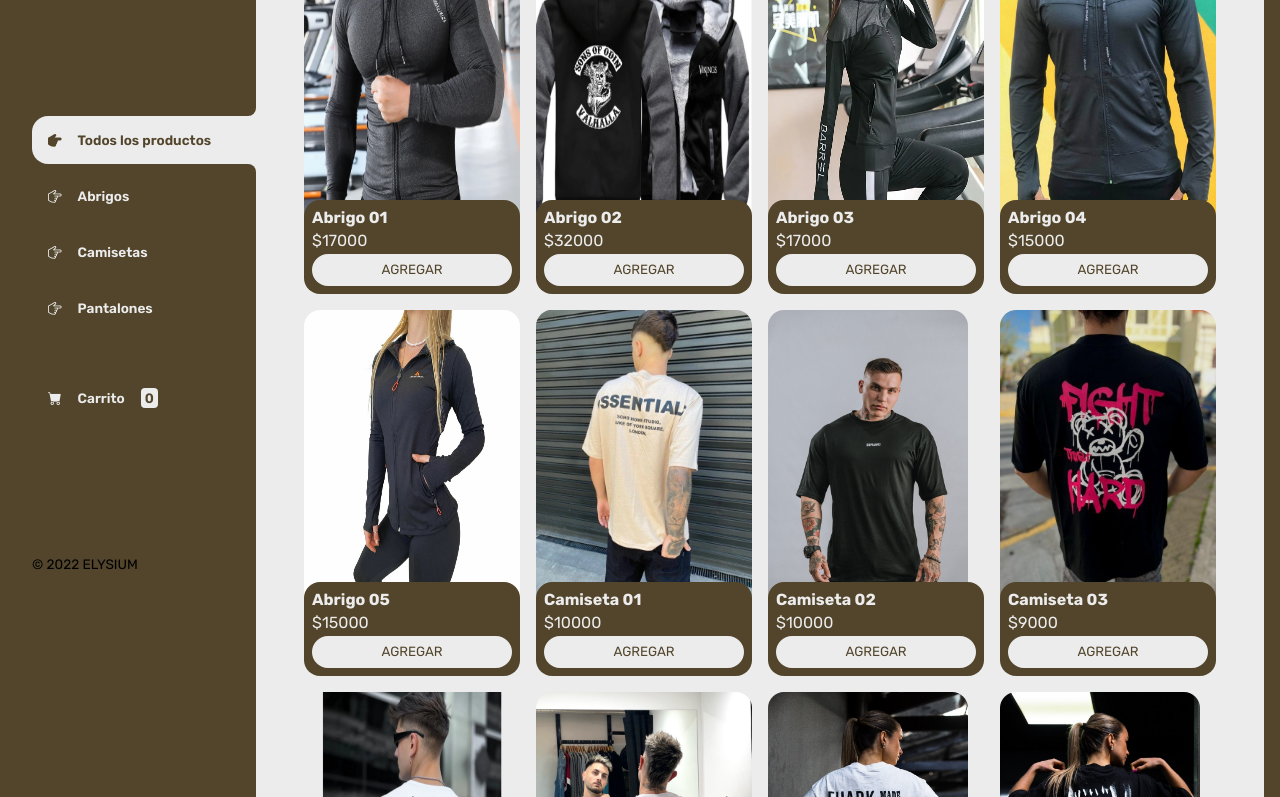
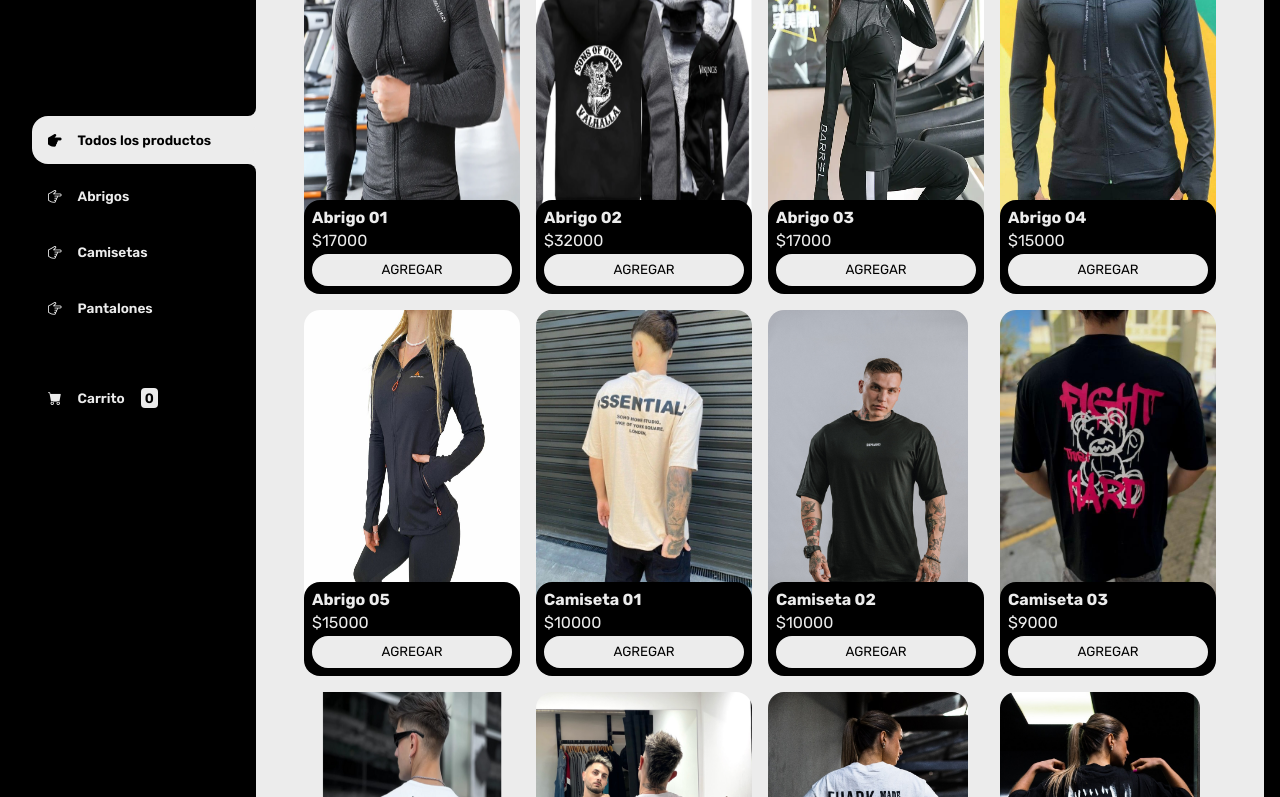
Before and after one commit to MatiasjGarcia/entrega-final-javascript, a plain HTML site: page index.html in a window 1280 px wide. Shown: the part 196-993 px from the top of the page. Drawn offline with nearby package versions, Linux system fonts and the light colour scheme.

Commit message:
Se modificaron cambios

```diff
--- a/css/main.css
+++ b/css/main.css
@@ -1,7 +1,7 @@
 @import url('https://fonts.googleapis.com/css2?family=Rubik:wght@300;400;500;600;700;800;900&display=swap');
 
 :root {
-    --clr-main: #52452b;
+    --clr-main: #000000;
     --clr-main-light: #785ce9;
     --clr-white: #ececec;
     --clr-gray: #e2e2e2;
```
